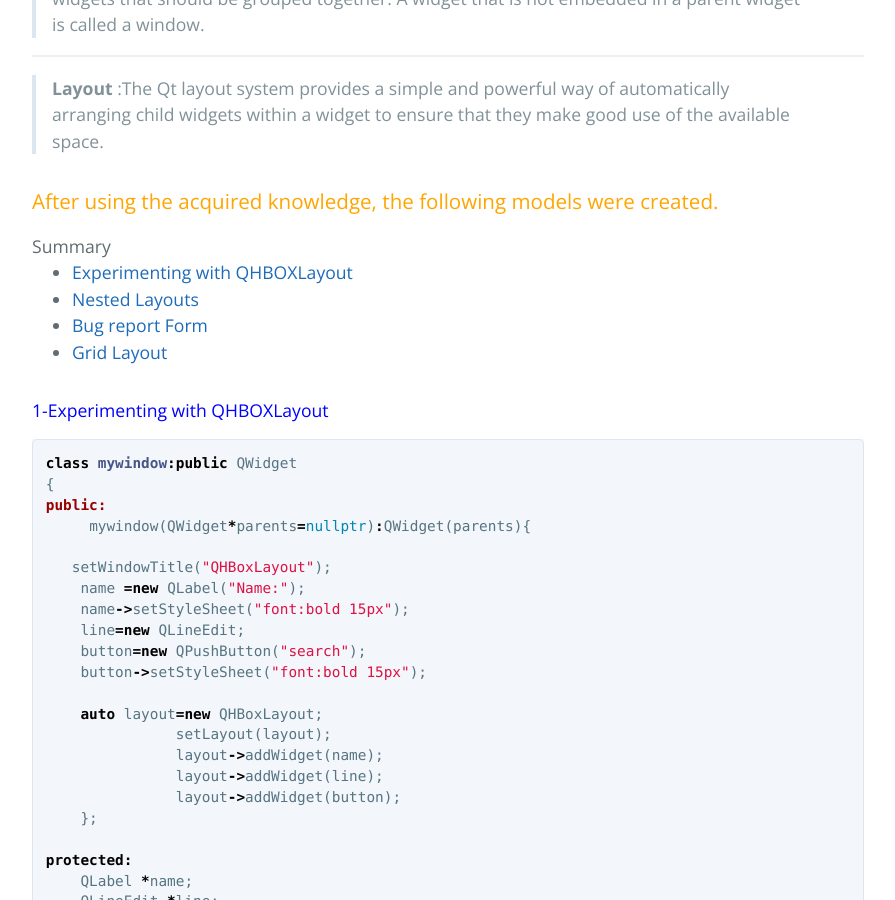
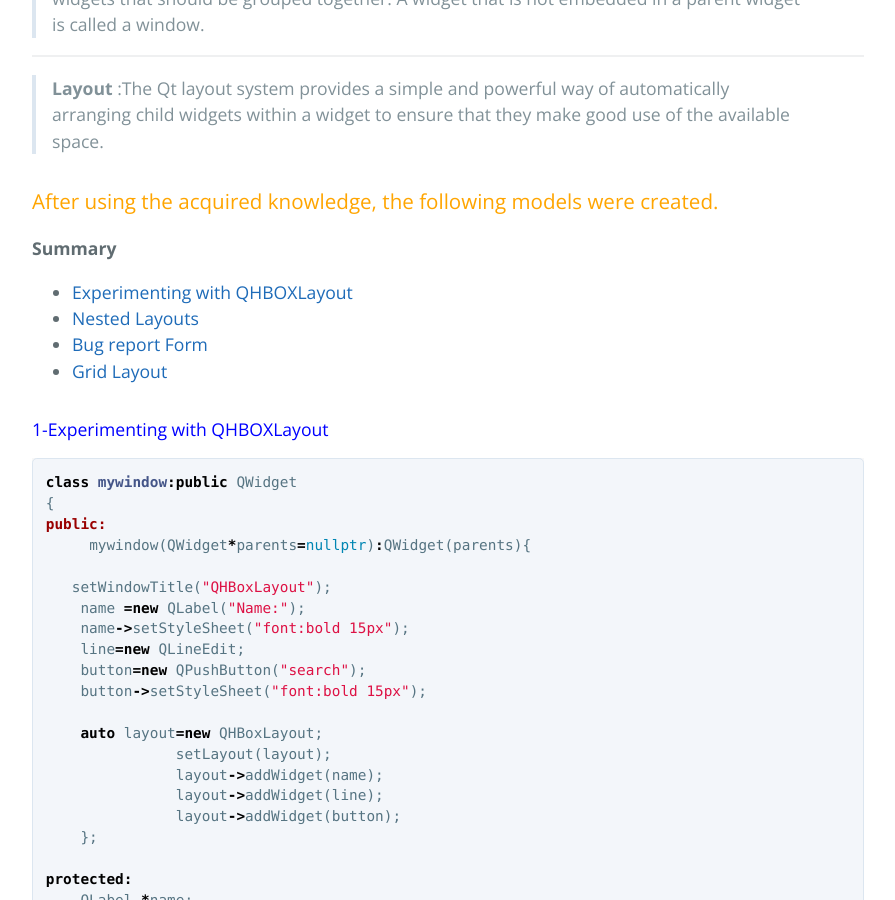
Before and after one commit to ASHellos/C-GUI-Programming-with-QT-PJ2, a Jekyll site: the page built from index.md, in a window 1280 px wide and 900 px high, scrolled down 1086 px. Shown: the whole window, without its empty margins (192-1087 px from the left). Built offline with Jekyll 4.4.1, drawn with Linux system fonts in a browser that asks for light colours; our own code applies the rules of GitHub Pages for plain Markdown files.

Commit message:
Update index.md

```diff
--- a/index.md
+++ b/index.md
@@ -14,15 +14,7 @@ _Qt includes a set of layout management classes that are used to describe how wi
 
 ### <span style="color:orange">After using the acquired knowledge, the following models were created.</span>
 
-<details>
-<summary>Summary</summary>
-
-[Experimenting with QHBOXLayout](#Experimenting_with_QHBOXLayout)
-
-</details>
-
-
-
+**Summary**
 
 * [Experimenting with QHBOXLayout](#Experimenting_with_QHBOXLayout)
 * [Nested Layouts](#Nested_Layouts)
```
